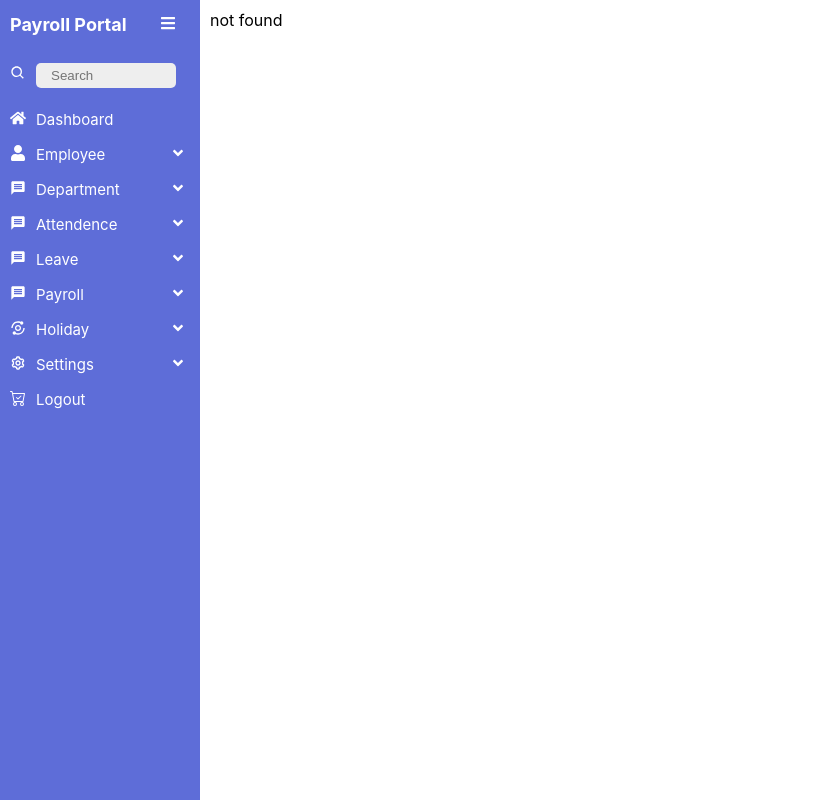
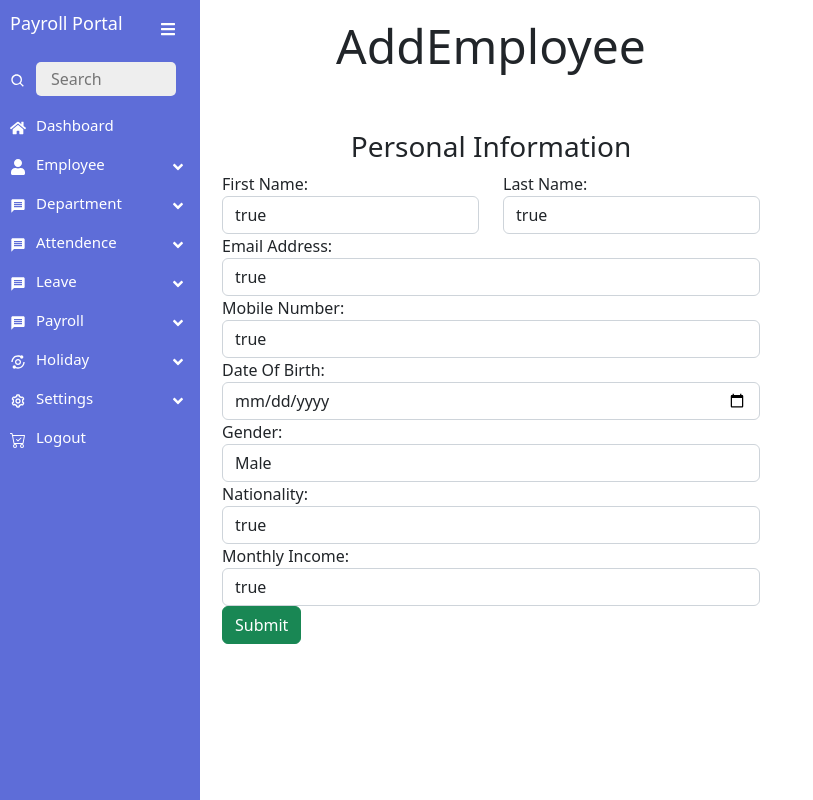
Before and after one commit to snehpnp/Payroll, a React (Create React App) app in the folder Clients/: page /employee/add in a window 1280 px wide. Before the commit this address had no page. Shown: the whole page, without its empty margins (0-813 px from the left). Built offline with nearby package versions, Linux system fonts and the light colour scheme.

Commit message:
sneh push branch

```diff
--- a/Clients/src/App.css
+++ b/Clients/src/App.css
@@ -1,8 +1,10 @@
-* {
+/* * {
   margin: 0;
   padding: 0;
   box-sizing: border-box;
-}
+} */
+
+
 
 .main-container {
   display: flex;
@@ -71,6 +73,7 @@ main {
   padding: 5px 10px;
   border-right: 4px solid transparent;
   transition: 0.2s cubic-bezier(0.6, -0.28, 0.735, 0.045);
+  text-decoration: none;
 }
 .link:hover {
   border-right: 4px solid white;
@@ -84,6 +87,7 @@ main {
 .link_text {
   white-space: nowrap;
   font-size: 15px;
+
 }
 
 .menu {
@@ -107,3 +111,14 @@ main {
   padding-left: 20px;
   border-bottom: #fff 0.5px solid;
 }
+
+/* Hide scrollbar for Chrome, Safari and Opera */
+.example::-webkit-scrollbar {
+  display: none;
+}
+
+/* Hide scrollbar for IE, Edge and Firefox */
+.example {
+  -ms-overflow-style: none;  /* IE and Edge */
+  scrollbar-width: none;  /* Firefox */
+}
--- a/Clients/src/App.js
+++ b/Clients/src/App.js
@@ -1,9 +1,13 @@
 import "./App.css";
+
+import 'bootstrap/dist/css/bootstrap.min.css';
 import SideBar from "./components/Sidebar/SideBar";
 import { BrowserRouter as Router, Route, Routes } from "react-router-dom";
 
 import Dashboard from "./pages/Dashboard";
-import Employee from "./pages/Employee";
+import AddEmployee from "./pages/AddEmployee";
+
+
 import Messages from "./pages/Messages";
 import FileManager from "./pages/FileManager";
 import Analytics from "./pages/Analytics";
@@ -16,7 +20,7 @@ function App() {
       <SideBar>
         <Routes>
           <Route path="/" element={<Dashboard />} />
-          <Route path="/employee" element={<Employee />} />
+          <Route path="//employee/add" element={<AddEmployee />} />
           <Route path="/messages" element={<Messages />} />
           <Route path="/analytics" element={<Analytics />} />
           <Route path="/file-manager" element={<FileManager />} />
--- a/Clients/src/components/Sidebar/SideBar.jsx
+++ b/Clients/src/components/Sidebar/SideBar.jsx
@@ -15,7 +15,7 @@ const routes = [
     icon: <FaHome />,
   },
   {
-    path: "/employee",
+    // path: "/employee",
     name: "Employee",
     icon: <FaUser />,
     exact: true,
--- /dev/null
+++ b/Clients/src/pages/AddEmployee.js
@@ -0,0 +1,96 @@
+const AddEmployee = () => {
+  return (
+    <>
+      <div className="title"> AddEmployee</div>
+
+      <br /><br />
+
+
+      <div className="container">
+        <div className="col-lg-12 col-lg-offset-2 col-md-8 col-md-offset-2 col-sm-12 col-xs-12 edit_information">
+          <form action method="POST">
+            <h3 className="text-center"> Personal Information</h3>
+            <div className="row">
+              <div className="col-lg-6 col-md-6 col-sm-6 col-xs-12">
+                <div className="form-group">
+                  <label className="profile_details_text">First Name:</label>
+                  <input type="text" name="first_name" className="form-control" defaultValue required />
+                </div>
+              </div>
+              <div className="col-lg-6 col-md-6 col-sm-6 col-xs-12">
+                <div className="form-group">
+                  <label className="profile_details_text">Last Name: </label>
+                  <input type="text" name="last_name" className="form-control" defaultValue required />
+                </div>
+              </div>
+            </div>
+            <div className="row">
+              <div className="col-lg-12 col-md-12 col-sm-12 col-xs-12">
+                <div className="form-group">
+                  <label className="profile_details_text">Email Address:</label>
+                  <input type="email" name="email" className="form-control" defaultValue required />
+                </div>
+              </div>
+            </div>
+            <div className="row">
+              <div className="col-lg-12 col-md-12 col-sm-12 col-xs-12">
+                <div className="form-group">
+                  <label className="profile_details_text">Mobile Number:</label>
+                  <input type="tel" name="phone" className="form-control" defaultValue required pattern="[0-9]{10}" />
+                </div>
+              </div>
+            </div>
+            <div className="row">
+              <div className="col-lg-12 col-md-12 col-sm-12 col-xs-12">
+                <div className="form-group">
+                  <label className="profile_details_text">Date Of Birth:</label>
+                  <input type="date" name="birthday" className="form-control" defaultValue required />
+                </div>
+              </div>
+            </div>
+            <div className="row">
+              <div className="col-lg-12 col-md-12 col-sm-12 col-xs-12">
+                <div className="form-group">
+                  <label className="profile_details_text">Gender:</label>
+                  <select name="gender" className="form-control" value required>
+                    <option value="Male">Male</option>
+                    <option value="Female">Female</option>
+                  </select>
+                </div>
+              </div>
+            </div>
+            <div className="row">
+              <div className="col-lg-12 col-md-12 col-sm-12 col-xs-12">
+                <div className="form-group">
+                  <label className="profile_details_text">Nationality:</label>
+                  <input type="text" name="nationality" className="form-control" defaultValue required />
+                </div>
+              </div>
+            </div>
+            <div className="row">
+              <div className="col-lg-12 col-md-12 col-sm-12 col-xs-12">
+                <div className="form-group">
+                  <label className="profile_details_text">Monthly Income:</label>
+                  <input type="text" name="monthly_income" className="form-control" defaultValue required />
+                </div>
+              </div>
+            </div>
+            <div className="row">
+              <div className="col-lg-12 col-md-12 col-sm-12 col-xs-12 submit">
+                <div className="form-group">
+                  <input type="submit" className="btn btn-success" defaultValue="Submit" />
+                </div>
+              </div>
+            </div>
+          </form>
+        </div>
+      </div>
+
+
+
+
+    </>
+  )
+};
+
+export default AddEmployee;
--- a/Clients/src/pages/Dashboard.js
+++ b/Clients/src/pages/Dashboard.js
@@ -1,3 +1,7 @@
+// import 'bootstrap/dist/css/bootstrap.min.css';
+
+
+
 const Dashboard = () => {
 
 
@@ -5,42 +9,9 @@ const Dashboard = () => {
   return (
     <>
 
-      <div className="title"> Dashboard</div>;
+      <div className="title"> Dashboard</div>
+      <hr /><br />
 
-      <div className="flex items-center justify-center p-6 bg-gray-900 min-h-screen">
-        <section className="grid sm:grid-cols-2 lg:grid-cols-4 gap-6 w-full max-w-6xl">
-          <div className="relative p-5 bg-gradient-to-r from-teal-400 to-green-500 rounded-md overflow-hidden">
-            <div className="relative z-10 mb-4 text-white text-4xl leading-none font-semibold">$5000.00</div>
-            <div className="relative z-10 text-green-200 leading-none font-semibold">Next month's income</div>
-            <svg fill="none" viewBox="0 0 24 24" stroke="currentColor" className="absolute right-0 bottom-0 h-32 w-32 -mr-8 -mb-8 text-green-600 opacity-50">
-              <path strokeLinecap="round" strokeLinejoin="round" strokeWidth={2} d="M12 8c-1.657 0-3 .895-3 2s1.343 2 3 2 3 .895 3 2-1.343 2-3 2m0-8c1.11 0 2.08.402 2.599 1M12 8V7m0 1v8m0 0v1m0-1c-1.11 0-2.08-.402-2.599-1M21 12a9 9 0 11-18 0 9 9 0 0118 0z" />
-            </svg>
-          </div>
-          <div className="relative p-5 bg-gradient-to-r from-blue-400 to-blue-600 rounded-md overflow-hidden">
-            <div className="relative z-10 mb-4 text-white text-4xl leading-none font-semibold">110</div>
-            <div className="relative z-10 text-blue-200 leading-none font-semibold">Members</div>
-            <svg fill="none" viewBox="0 0 24 24" stroke="currentColor" className="absolute right-0 bottom-0 h-32 w-32 -mr-8 -mb-8 text-blue-700 opacity-50">
-              <path strokeLinecap="round" strokeLinejoin="round" strokeWidth={2} d="M17 20h5v-2a3 3 0 00-5.356-1.857M17 20H7m10 0v-2c0-.656-.126-1.283-.356-1.857M7 20H2v-2a3 3 0 015.356-1.857M7 20v-2c0-.656.126-1.283.356-1.857m0 0a5.002 5.002 0 019.288 0M15 7a3 3 0 11-6 0 3 3 0 016 0zm6 3a2 2 0 11-4 0 2 2 0 014 0zM7 10a2 2 0 11-4 0 2 2 0 014 0z" />
-            </svg>
-          </div>
-          <div className="relative p-5 bg-gradient-to-r from-red-400 to-red-600 rounded-md overflow-hidden">
-            <div className="relative z-10 mb-4 text-white text-4xl leading-none font-semibold">3</div>
-            <div className="relative z-10 text-red-200 leading-none font-semibold">Upcoming cancellations</div>
-            <svg fill="none" viewBox="0 0 24 24" stroke="currentColor" className="absolute right-0 bottom-0 h-32 w-32 -mr-8 -mb-8 text-red-700 opacity-50">
-              <path strokeLinecap="round" strokeLinejoin="round" strokeWidth={2} d="M8 7V3m8 4V3m-9 8h10M5 21h14a2 2 0 002-2V7a2 2 0 00-2-2H5a2 2 0 00-2 2v12a2 2 0 002 2z" />
-            </svg>
-          </div>
-          <div className="relative p-5 bg-gradient-to-r from-yellow-400 to-yellow-600 rounded-md overflow-hidden">
-            <div className=" mb-4 text-white text-4xl leading-none font-semibold">97.00%</div>
-            <div className="text-yellow-200 leading-none font-semibold">Retention rate</div>
-            <svg fill="none" viewBox="0 0 24 24" stroke="currentColor" className="absolute right-0 bottom-0 h-32 w-32 -mr-8 -mb-8 text-yellow-700 opacity-50">
-              <svg xmlns="http://www.w3.org/2000/svg" fill="none" viewBox="0 0 24 24" stroke="currentColor">
-                <path strokeLinecap="round" strokeLinejoin="round" strokeWidth={2} d="M4 4v5h.582m15.356 2A8.001 8.001 0 004.582 9m0 0H9m11 11v-5h-.581m0 0a8.003 8.003 0 01-15.357-2m15.357 2H15" />
-              </svg>
-            </svg>
-          </div>
-        </section>
-      </div>
 
 
 
--- a/Clients/src/pages/Employee.js
+++ /dev/null
@@ -1,11 +0,0 @@
-const Employee = () => {
-  return (
-    <>
-  <div className="title"> Employee</div>
-
-
-    </>
-    )
-};
-
-export default Employee;
```
